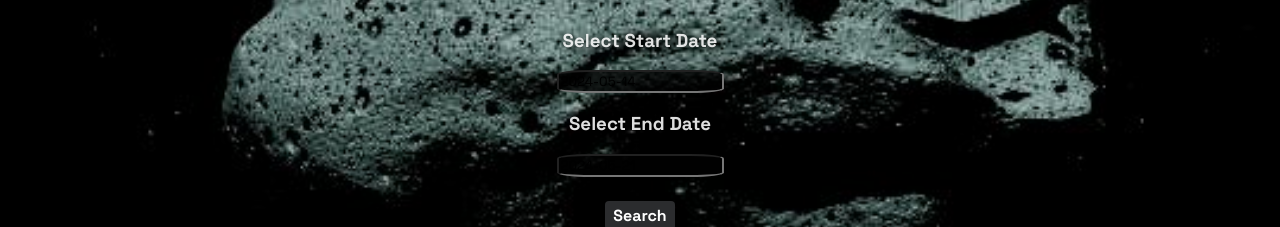
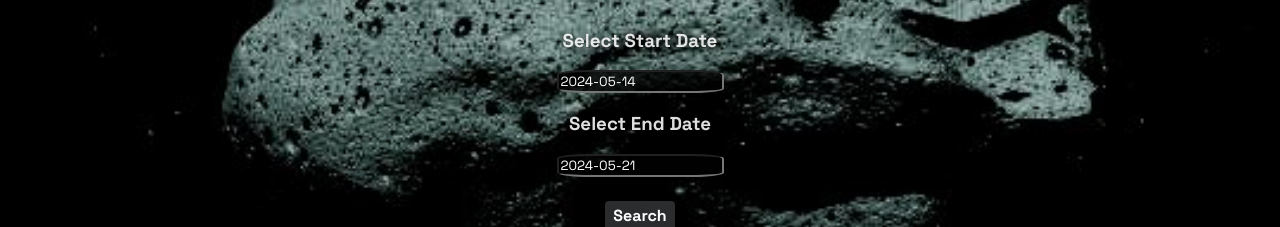
Before and after one commit to Vik0411/Space, a React (Vite) app: page / in a window 1280 px wide. Shown: the part 285-512 px from the top of the page. Built offline with nearby package versions, Linux system fonts and the light colour scheme.

Commit message:
text color styling

```diff
--- a/src/App.css
+++ b/src/App.css
@@ -15,6 +15,7 @@ table {
   background-color: rgba(2, 2, 2, 0.8);
   font-family: inherit;
   border-radius: 20%;
+  color: white;
 }
 
 th,
--- a/src/index.css
+++ b/src/index.css
@@ -1,9 +1,7 @@
 :root {
   font-family: "Space Grotesk", sans-serif;
-  color-scheme: light dark;
   color: rgba(255, 255, 255, 0.87);
   background-color: #242424;
-
   font-synthesis: none;
   text-rendering: optimizeLegibility;
   -webkit-font-smoothing: antialiased;
```
